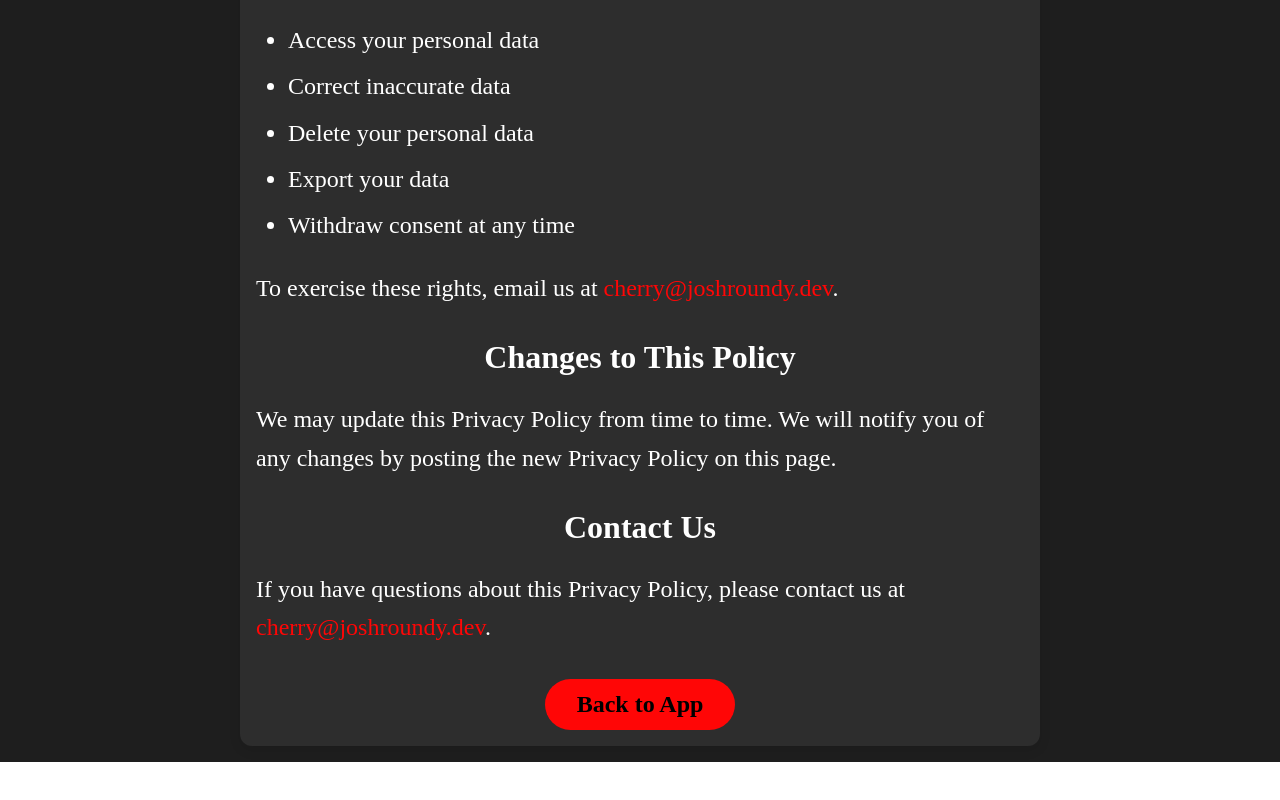
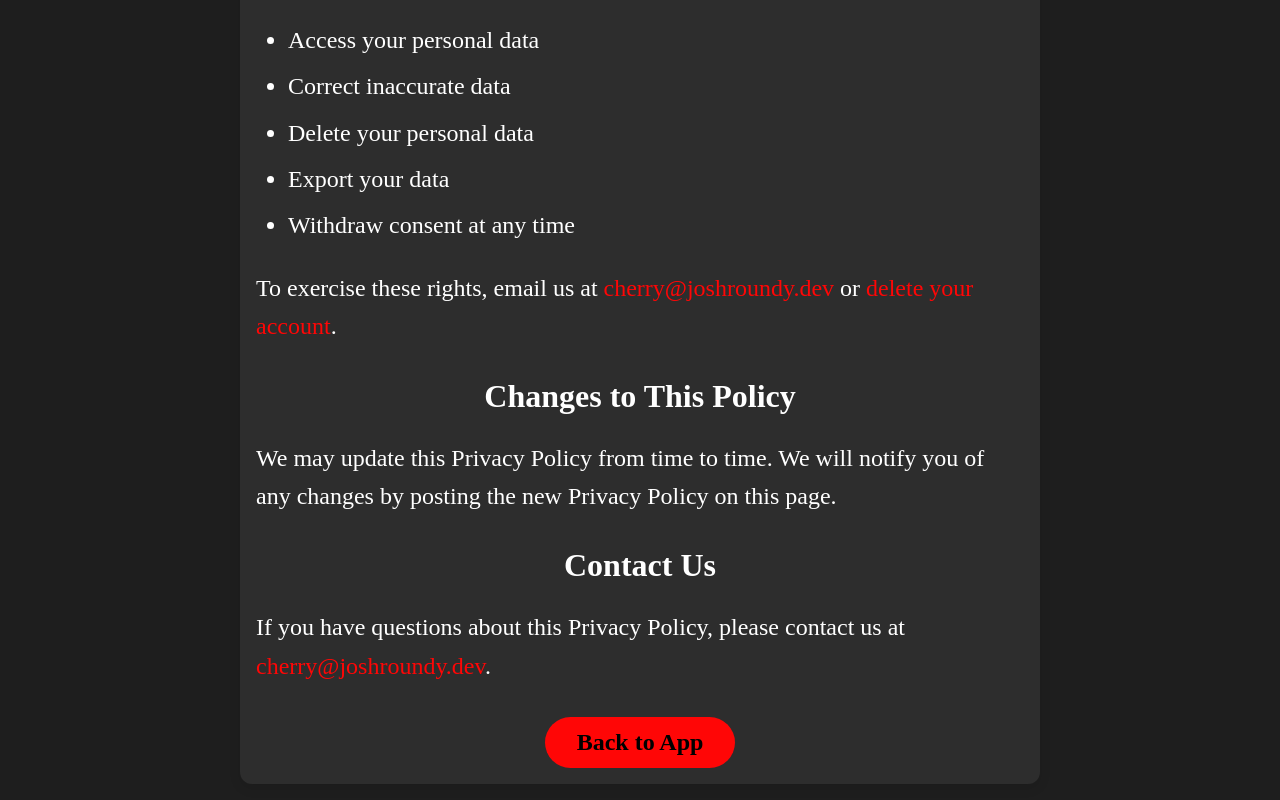
Before and after one commit to joshroundy9/Cherry, a React (Create React App) app in the folder webapp/: page /privacy in a window 1280 px wide. Shown: the part 1697-2497 px from the top of the page. Before the commit the page ends 2459 px from the top, so only its background shows below. Built offline with nearby package versions, Linux system fonts and the light colour scheme; a web font is replaced by a local one.

Commit message:
update: privacy policy

```diff
--- a/webapp/src/HomePage/HomePage.js
+++ b/webapp/src/HomePage/HomePage.js
@@ -1,6 +1,7 @@
 import {useNavigate} from "react-router-dom";
 import '../style/Dashboard.css';
 import {Signature} from "../dashboard/DashboardComponents";
+import React from "react";
 
 const HomePage = ({ onHomePage }) => {
     const navigate = useNavigate();
--- a/webapp/src/security/PrivacyPolicy.js
+++ b/webapp/src/security/PrivacyPolicy.js
@@ -59,7 +59,7 @@ function PrivacyPolicy({onPrivacyPolicy}) {
                         <li>Export your data</li>
                         <li>Withdraw consent at any time</li>
                     </ul>
-                    <p className="content-text">To exercise these rights, email us at <a href="mailto:cherry@joshroundy.dev" className="link">cherry@joshroundy.dev</a>.</p>
+                    <p className="content-text">To exercise these rights, email us at <a href="mailto:cherry@joshroundy.dev" className="link">cherry@joshroundy.dev</a> or <Link className="App-link" to="/request-delete-account">delete your account</Link>.</p>
                 </section>
 
                 <section className="policy-section">
```
